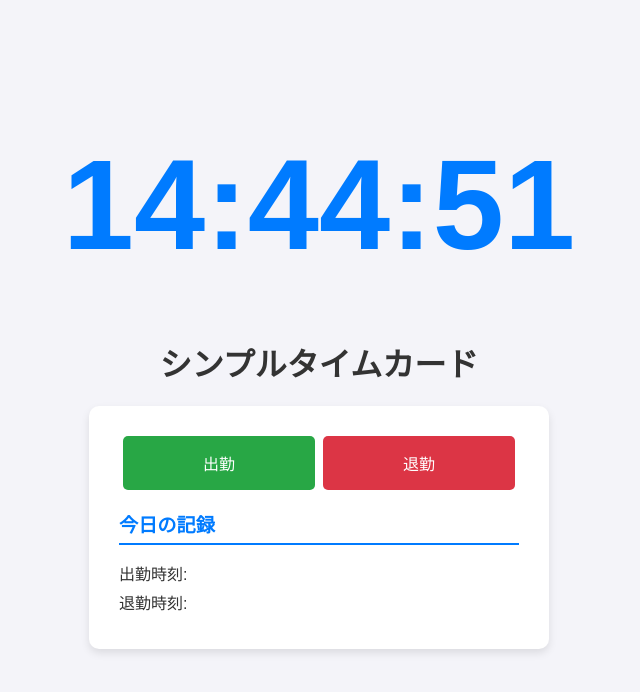
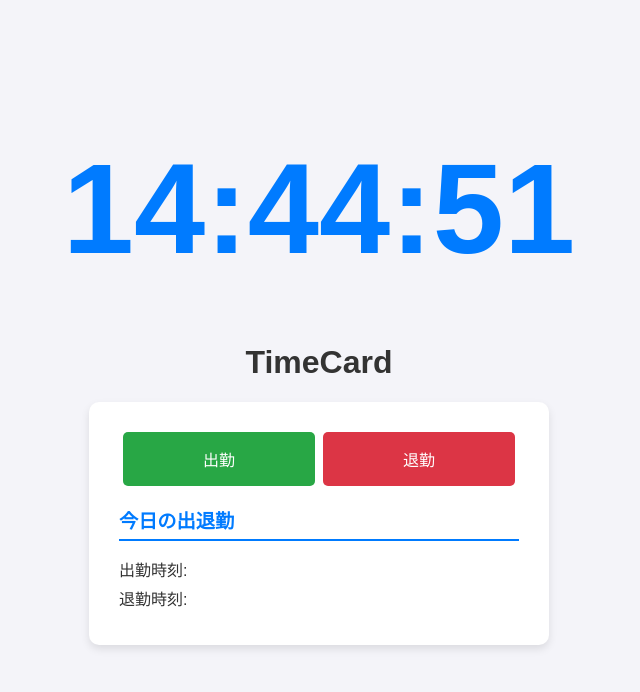
Before and after one commit to Taka-Ueno/simple-timecard, a plain HTML site: page index.html in a window 1280 px wide. Shown: the whole page, without its empty margins (321-961 px from the left). Drawn offline with Linux system fonts and the light colour scheme.

Commit message:
Update index.html

```diff
--- a/index.html
+++ b/index.html
@@ -3,7 +3,7 @@
 <head>
     <meta charset="UTF-8">
     <meta name="viewport" content="width=device-width, initial-scale=1.0">
-    <title>シンプルタイムカード</title>
+    <title>TimeCard</title>
     <link rel="stylesheet" href="style.css?v=2">
 </head>
 <body>
@@ -11,14 +11,14 @@
         <span id="current-time"></span>
     </div>
     <div class="container">
-        <h1>シンプルタイムカード</h1>
+        <h1>TimeCard</h1>
         <div class="card">
             <div class="button-group">
                 <button id="clock-in">出勤</button>
                 <button id="clock-out">退勤</button>
             </div>
             <div class="record-display">
-                <h2>今日の記録</h2>
+                <h2>今日の出退勤</h2>
                 <p>出勤時刻: <span id="clock-in-time"></span></p>
                 <p>退勤時刻: <span id="clock-out-time"></span></p>
             </div>
```
